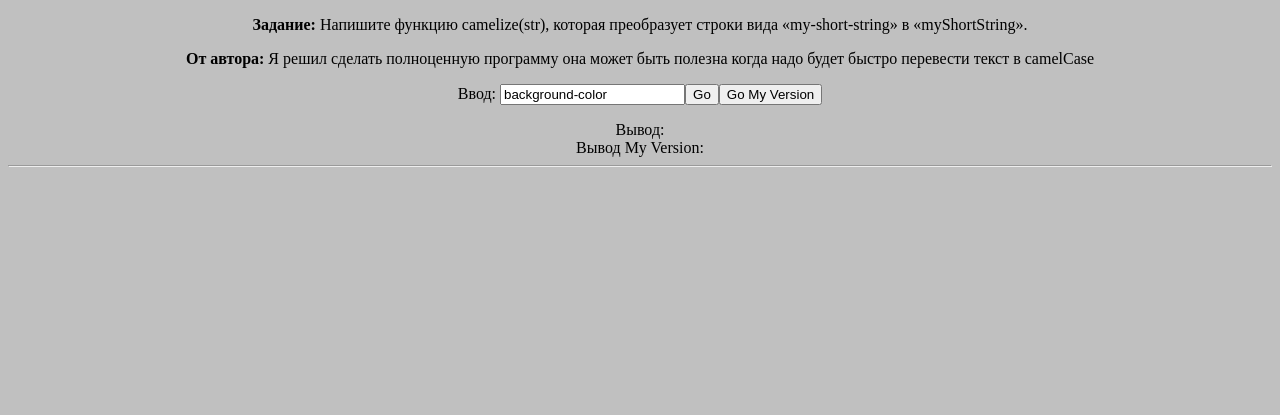
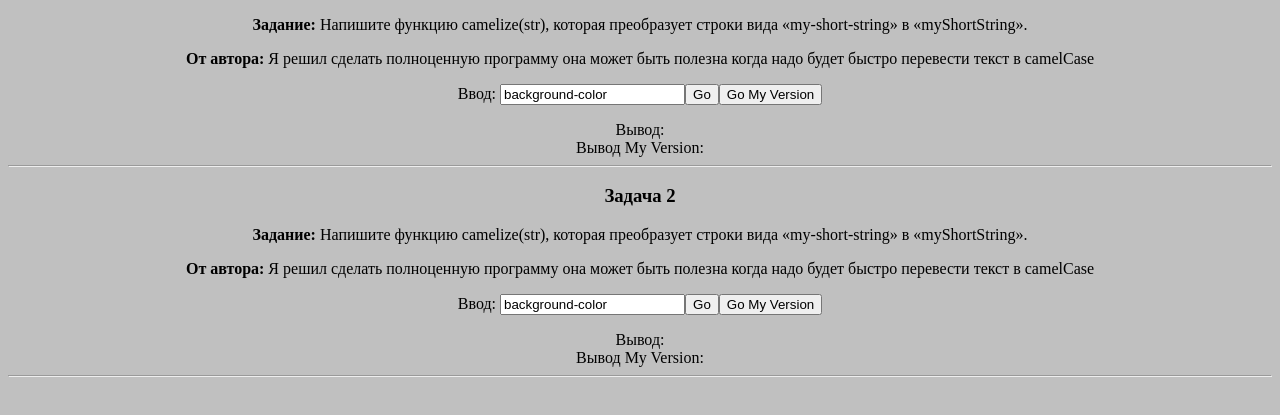
Before and after one commit to AlexInyaev/tasksForJs, a plain HTML site: page Arrays/index.html in a window 1280 px wide. Shown: the part 105-520 px from the top of the page. Drawn offline with Linux system fonts and the light colour scheme.

Commit message:
start 2 task

```diff
--- a/Arrays/index.html
+++ b/Arrays/index.html
@@ -26,6 +26,21 @@
         </div>
         <hr>
     </section>
+    <section>
+        <h3>Задача 2</h3>
+        <p><b>Задание:</b> Напишите функцию camelize(str), которая преобразует строки вида «my-short-string» в
+            «myShortString». </p>
+        <p><b>От автора:</b> Я решил сделать полноценную программу она может быть полезна когда надо будет быстро
+            перевести текст в camelCase </p>
+
+        <p>Ввод: <input type="text" id="taskArr1" value="background-color"><button
+                class="btnTaskArr1">Go</button><button class="btnTaskArrMyVersion1">Go My Version </button></p>
+        <div>Вывод: <span class="outArr1"></span>
+        </div>
+        <div>Вывод My Version: <span class="outArrMyVersion1"></span>
+        </div>
+        <hr>
+    </section>
 
     <script src="js/arrJs.js"></script>
 </body>
```
